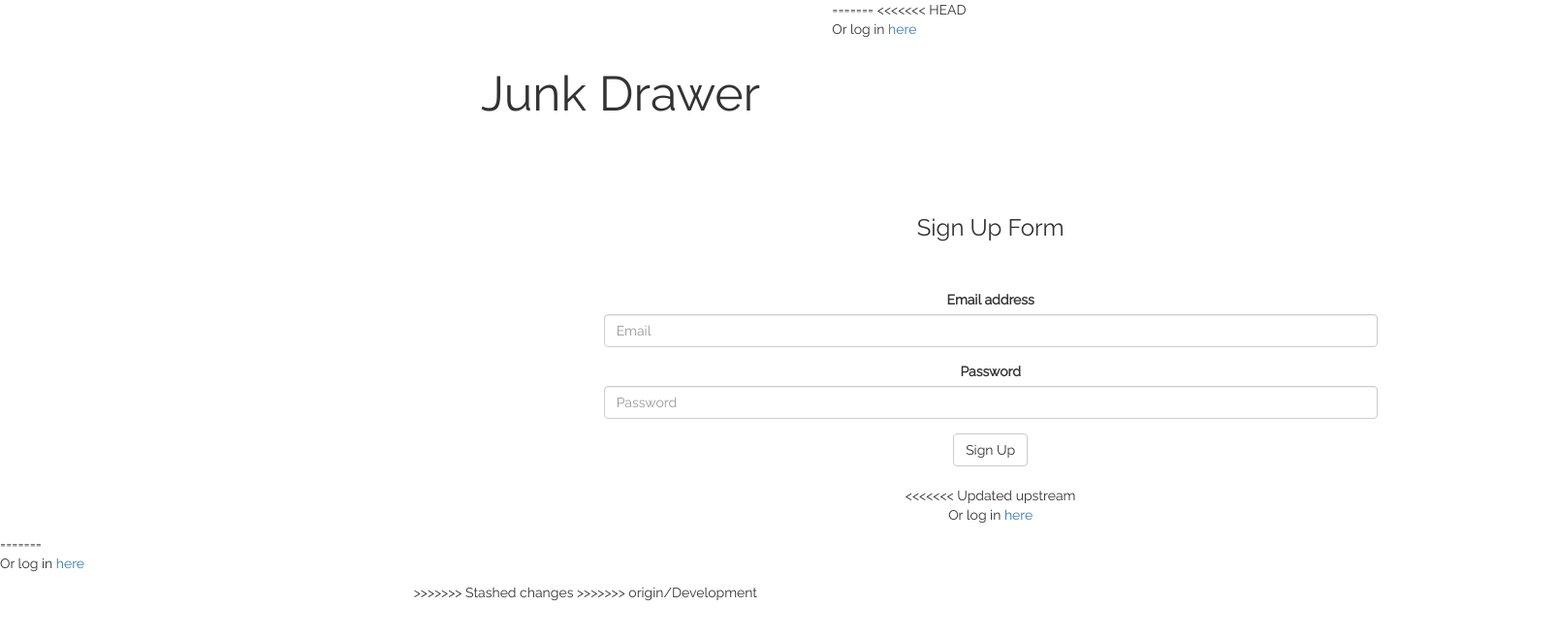
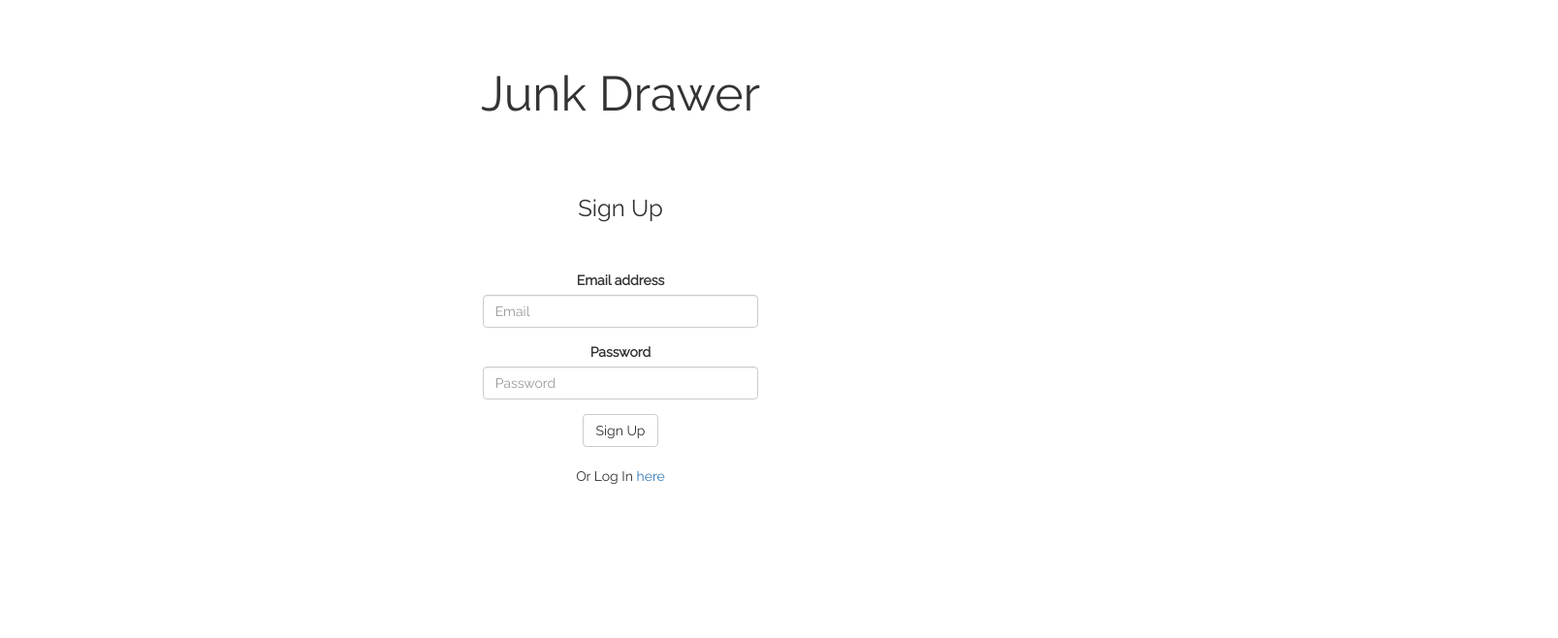
Before and after one commit to LVMagee/Junk_Drawer, a website: page views/index.html in a window 1280 px wide. Shown: the whole page at 97% size, 1607 px wide, since content can reach past the window. Drawn offline with nearby package versions, Linux system fonts and the light colour scheme; files that its build step writes are made by us from their sources.

Commit message:
Fixed what I messed up. Oops

```diff
--- a/views/index.html
+++ b/views/index.html
@@ -1,34 +1,36 @@
 <!DOCTYPE html>
 <html>
 <head>
-	<title></title>
+  <title>Sign Up</title>
   <meta name="viewport" content="width=device-width, initial-scale=1">
 
   <!-- linking the CSS pages -->
   <link rel="stylesheet" href="https://maxcdn.bootstrapcdn.com/bootstrap/3.3.7/css/bootstrap.min.css" integrity="sha384-BVYiiSIFeK1dGmJRAkycuHAHRg32OmUcww7on3RYdg4Va+PmSTsz/K68vbdEjh4u" crossorigin="anonymous">
   <link rel="stylesheet" href="https://maxcdn.bootstrapcdn.com/bootswatch/3.3.7/lumen/bootstrap.min.css">
-	<link rel="stylesheet" href="https://code.jquery.com/ui/1.12.1/themes/smoothness/jquery-ui.css">
+  <link rel="stylesheet" href="//code.jquery.com/ui/1.12.1/themes/smoothness/jquery-ui.css">
   <link href="https://fonts.googleapis.com/css?family=Raleway" rel="stylesheet">
-	<link rel="stylesheet" href="assets/css/junkDrawer.css">
-	<link href="assets/css/style.css" rel="stylesheet">
+  <link rel="stylesheet" href="../public/css/junkDrawer.css">
+  <link href="../public/css/style.css" rel="stylesheet">
 
   <!-- linking the JS pages -->
   <script src="https://code.jquery.com/jquery-3.1.1.js"></script>
-	<script src="https://code.jquery.com/ui/1.12.1/jquery-ui.js"></script>
+  <script src="//code.jquery.com/ui/1.12.1/jquery-ui.js"></script>
   <script src="https://maxcdn.bootstrapcdn.com/bootstrap/3.3.7/js/bootstrap.min.js" integrity="sha384-Tc5IQib027qvyjSMfHjOMaLkfuWVxZxUPnCJA7l2mCWNIpG9mGCD8wGNIcPD7Txa" crossorigin="anonymous"></script>
-	<script src="assets/js/junkDrawer.js"></script>
+  <script src="assets/logjs/junkDrawer.js"></script>
 </head>
 <body>
 <div class=row>
-	<div class="col-md-4 col-lg-4">
+  <div class="col-md-4">
   </div>
 
-	<div class="col-md-4 col-lg-4 landingBody">
+  <div class="col-md-4 landingBody">
     <center>
       <div id="landingPageTitle">
         Junk Drawer
       </div>
+
     </center>
+    <center>
 
     <nav class="navbar">
         <div class="container-fluid">
@@ -36,12 +38,11 @@
           </div>
         </div>
     </nav>
+    <!-- <div class="container"> -->
 
-		<div class="container">
-		    <center>
-		        <h3>Sign Up Form</h3>
+            <h3>Sign Up</h3>
 
-		        <form class="signup">
+            <form class="login">
               <div class="form-group">
                 <label for="exampleInputEmail1">Email address</label>
                 <input type="email" class="form-control" id="email-input" placeholder="Email">
@@ -53,17 +54,7 @@
               <button type="submit" class="btn btn-default">Sign Up</button>
             </form>
             <br />
-<<<<<<< Updated upstream
-		        <p>Or log in <a href="/login">here</a></p>
-			</center>
-		</div>
-	</div>
-
-  	<script type="text/javascript" src="assets/js/signup.js"></script>
-
-=======
-<<<<<<< HEAD
-		        <p>Or log in <a href="login.html">here</a></p>
+            <p>Or Log In <a href="login.html">here</a></p>
 
     <!-- </div> -->
 
@@ -72,23 +63,12 @@
       </div>
 
     <script src="https://code.jquery.com/jquery-3.1.1.min.js"></script>
-  	<script type="text/javascript" src="assets/logjs/signup.js"></script>
+    <script type="text/javascript" src="assets/logjs/Sign Up.js"></script>
 
     </center>
   </div>
 
-=======
-		        <p>Or log in <a href="/login">here</a></p>
-			</center>
-		</div>
-	</div>
-
-  	<script type="text/javascript" src="assets/js/signup.js"></script>
-
->>>>>>> Stashed changes
-	<div class="col-md-4 col-lg-4">
-	</div>
-</div>
->>>>>>> origin/Development
 </body>
 </html>
+
+</html>
```
Lines whose indentation alone changed are shown as unchanged.
